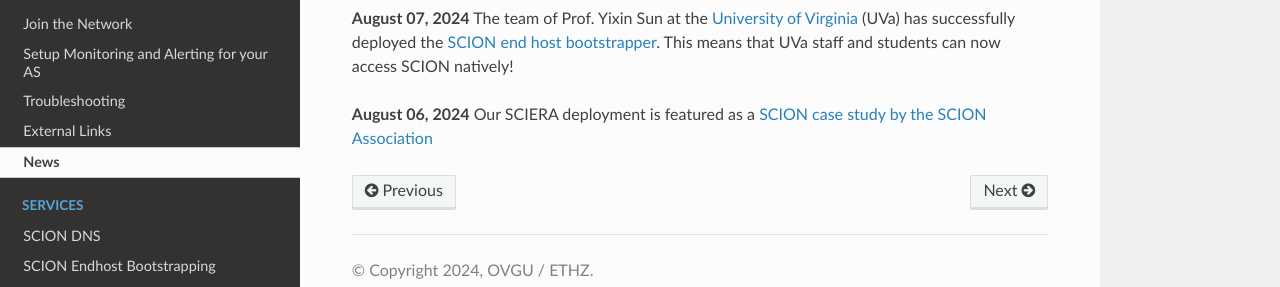
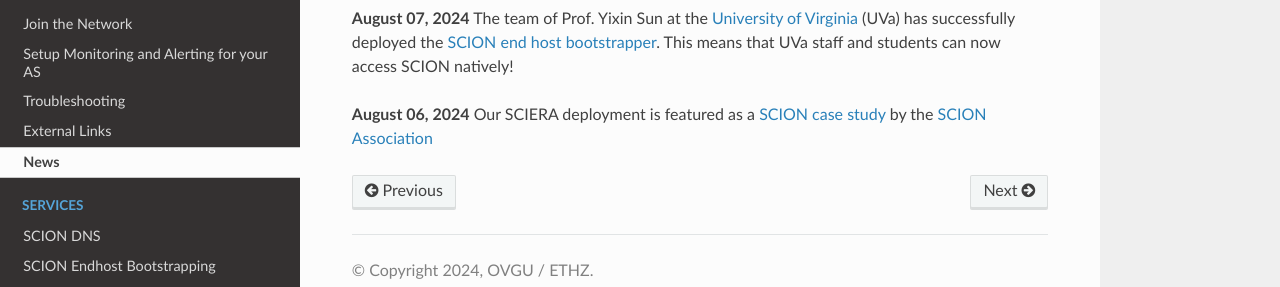
Before and after one commit to netsys-lab/scion-education-network-documentation, a Sphinx documentation site: the page built from docs/source/news.rst, in a window 1280 px wide. Shown: the part 153-440 px from the top of the page. Built offline with Sphinx 7.4.7 and the Read the Docs theme 2.0.0, drawn with Linux system fonts in a browser that asks for light colours; some of the changed lines change nothing that is shown.

Commit message:
Update news.rst

```diff
--- a/docs/source/news.rst
+++ b/docs/source/news.rst
@@ -3,4 +3,4 @@
 
 **August 07, 2024** The team of Prof. Yixin Sun at the `University of Virginia <https://www.virginia.edu/>`_ (UVa) has successfully deployed the `SCION end host bootstrapper <services/endhost-bootstrap.html>`_. This means that UVa staff and students can now access SCION natively!
 
-**August 06, 2024** Our SCIERA deployment is featured as a `SCION case study by the SCION Association <https://scion.org/scions-impact-on-the-education-and-research-sector/>`_
+**August 06, 2024** Our SCIERA deployment is featured as a `SCION case study <https://scion.org/scions-impact-on-the-education-and-research-sector/>`_ by the `SCION Association <https://scion.org/>`_
```
